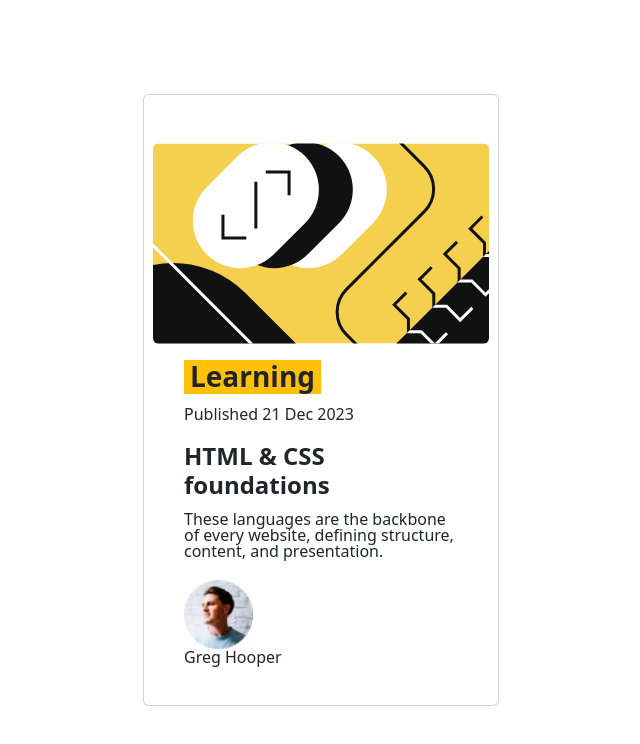
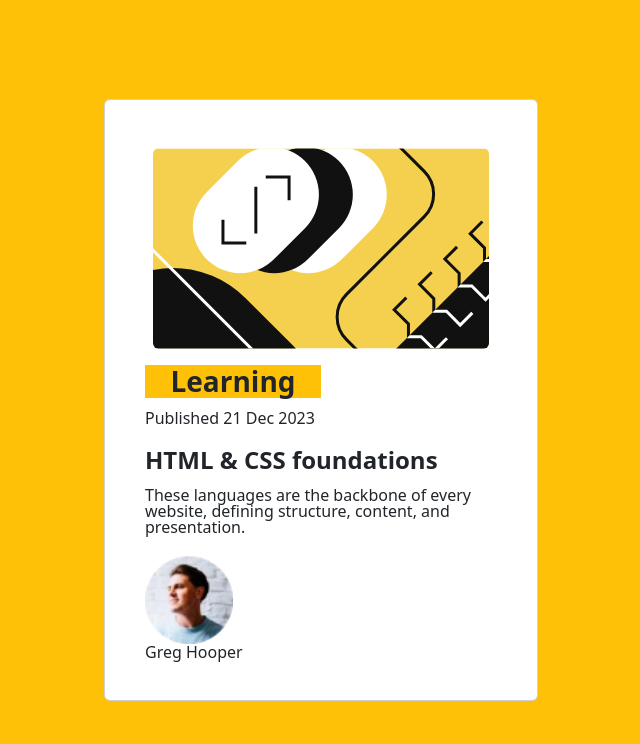
Before and after one commit to aardvarkpepper/2025-06-14-Lab-3-3, a website: page SecondChallenge/index.html in a window 1280 px wide. Shown: the whole page, without its empty margins (319-959 px from the left). Drawn offline with nearby package versions, Linux system fonts and the light colour scheme.

Commit message:
Add px-5 to imagecontainer (padding) and background color to body, for second challenge.

```diff
--- a/SecondChallenge/index.html
+++ b/SecondChallenge/index.html
@@ -15,14 +15,14 @@
 
 </head>
 
-<body class="d-flex justify-content-center align-items-center vh-100">
+<body class="d-flex justify-content-center align-items-center vh-100 bg-warning">
   <div class="container">
     <div class="row align-items-center">
       <div class="col">
       </div>
       <div class="col">
         <span class="card rounded">
-          <div class="imagecontainer rounded w-auto d-flex justify-content-center overflow-hidden mt-5">
+          <div class="imagecontainer rounded w-auto d-flex justify-content-center overflow-hidden mt-5 px-5">
             <img class="rounded" src="./illustration-article.svg" alt="Abstract art.">
           </div>
           <div class="card-body mx-4 mb-4 bg-white d-flex flex-column gap-1 lh-1">
```
